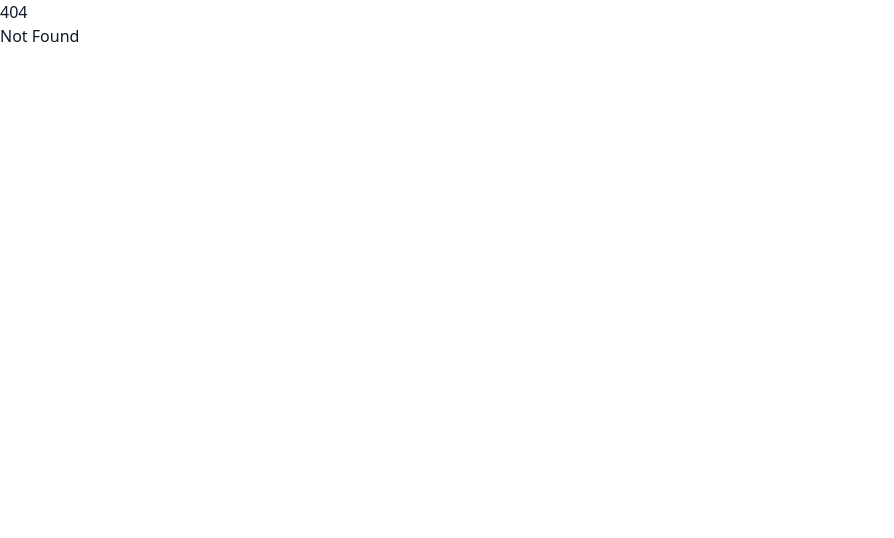
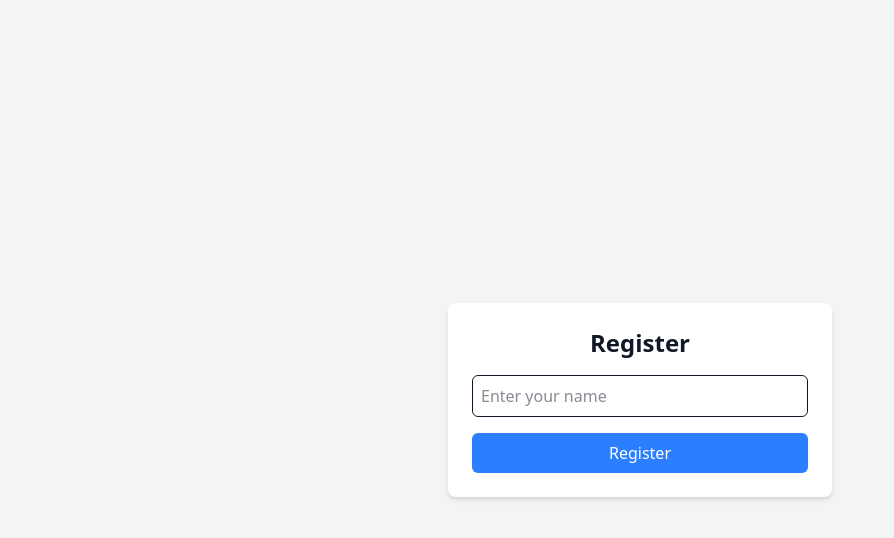
Before and after one commit to ic3software/did-auth, a SvelteKit app: page /register in a window 1280 px wide. Before the commit this address had no page. Shown: the top 538 px of the page, without its empty margins (0-894 px from the left). Built offline with nearby package versions, Linux system fonts and the light colour scheme.

Commit message:
refactor: rename login to register
Signed-off-by: vthwang <vincent@fishboneapps.com>

```diff
--- a/src/routes/+page.svelte
+++ b/src/routes/+page.svelte
@@ -38,10 +38,10 @@
 	<h1 class="text-2xl font-bold text-gray-900 dark:text-white">Web Crypto API + IndexedDB</h1>
 	<div class="mt-4">
 		<a
-			href="/login"
+			href="/register"
 			class="mt-4 rounded-md bg-blue-500 px-4 py-2 text-center text-lg text-white hover:bg-blue-700 dark:bg-blue-600 dark:hover:bg-blue-800"
 		>
-			Login
+			Register
 		</a>
 	</div>
 
--- a/src/routes/login/+page.svelte
+++ b/src/routes/register/+page.svelte
@@ -5,15 +5,15 @@
 
 	let name = $state('');
 	let errorMessage = $state('');
-	let isLoggingIn = $state(false);
+	let isRegistering = $state(false);
 
-	async function login() {
+	async function register() {
         if (!name.trim()) {
 			errorMessage = 'Please enter your name';
 			return;
 		}
 
-		isLoggingIn = true;
+		isRegistering = true;
 		const { success, error, data } = await fetchUsers('POST', { name });
 		if (!success) {
 			errorMessage = `Error: ${error}`;
@@ -21,7 +21,7 @@
 		if (data?.public_key) {
 			localStorage.setItem('public_key', data.public_key);
 		}
-		isLoggingIn = false;
+		isRegistering = false;
         goto('/');
 	}
 
@@ -34,7 +34,7 @@
 
 <div class="flex h-screen items-center justify-center bg-gray-100 dark:bg-gray-900">
 	<div class="w-full max-w-sm rounded-lg bg-white p-6 shadow-md dark:bg-gray-800">
-		<h2 class="mb-4 text-center text-2xl font-bold dark:text-white">Login</h2>
+		<h2 class="mb-4 text-center text-2xl font-bold dark:text-white">Register</h2>
 		<input
 			type="text"
 			bind:value={name}
@@ -46,10 +46,10 @@
 		{/if}
 		<button
 			class="mt-4 w-full rounded-md bg-blue-500 py-2 text-white hover:bg-blue-700 dark:bg-blue-600 dark:hover:bg-blue-800"
-			onclick={login}
-			disabled={isLoggingIn}
+			onclick={register}
+			disabled={isRegistering}
 		>
-			{isLoggingIn ? 'Logging in...' : 'Login'}
+			{isRegistering ? 'Registering...' : 'Register'}
 		</button>
 	</div>
 </div>
```
